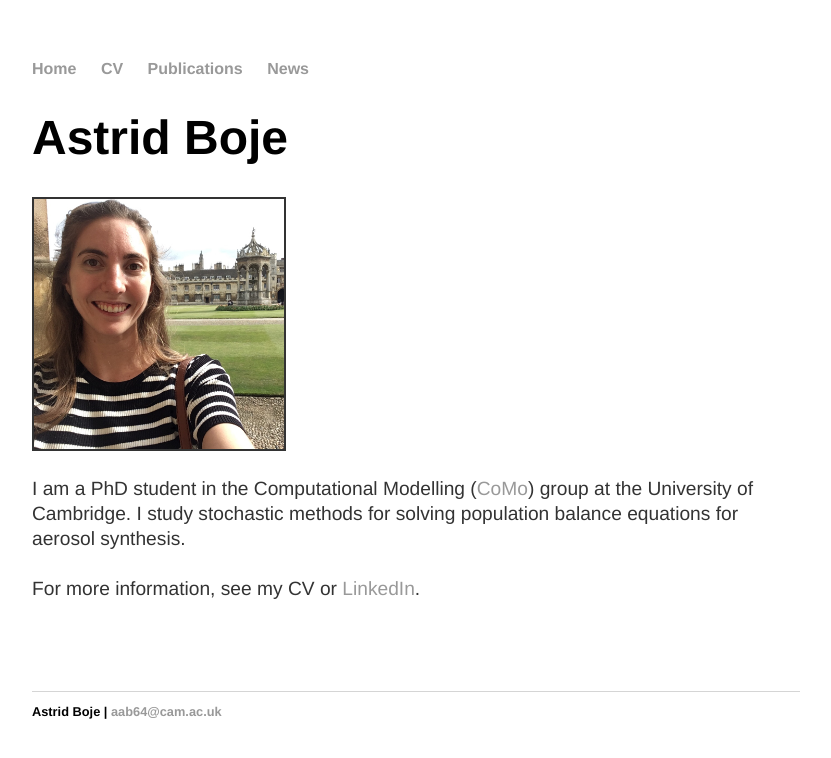
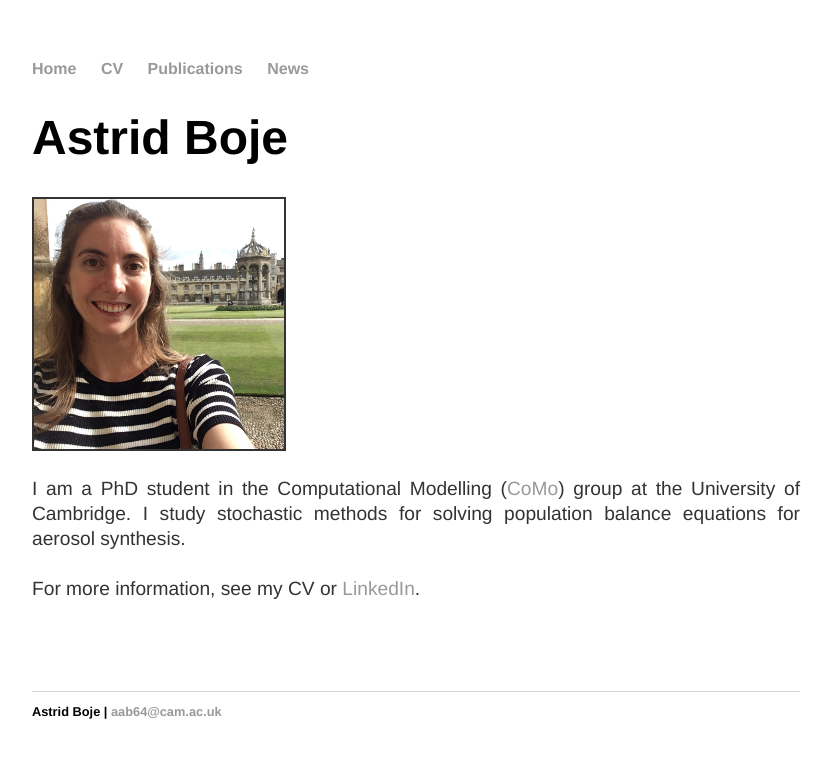
Before and after one commit to aab64/aab64.github.io, a Jekyll site: the page built from index.html, in a window 1280 px wide. Shown: the top 758 px of the page, without its empty margins (224-1055 px from the left). Built offline with Jekyll 4.4.1, drawn with Linux system fonts in a browser that asks for light colours.

Commit message:
Update index.html

```diff
--- a/index.html
+++ b/index.html
@@ -11,7 +11,7 @@ title: Astrid Boje | PhD Student | CoMo Group | University of Cambridge
 	<p>
 		<img src="/images/Me_in_Cam.jpg" height="auto" width="250px" border="2px solid grey" float="left">
 	</p>
-	<p text-align="justify">
+	<p align="justify">
 		I am a PhD student in the Computational Modelling (<a href="http://como.ceb.cam.ac.uk/index.php?Page=People&Section=aab64">CoMo</a>)
 		group at the University of Cambridge. I study stochastic methods for solving population balance equations for aerosol synthesis.
 		<br/>
```
